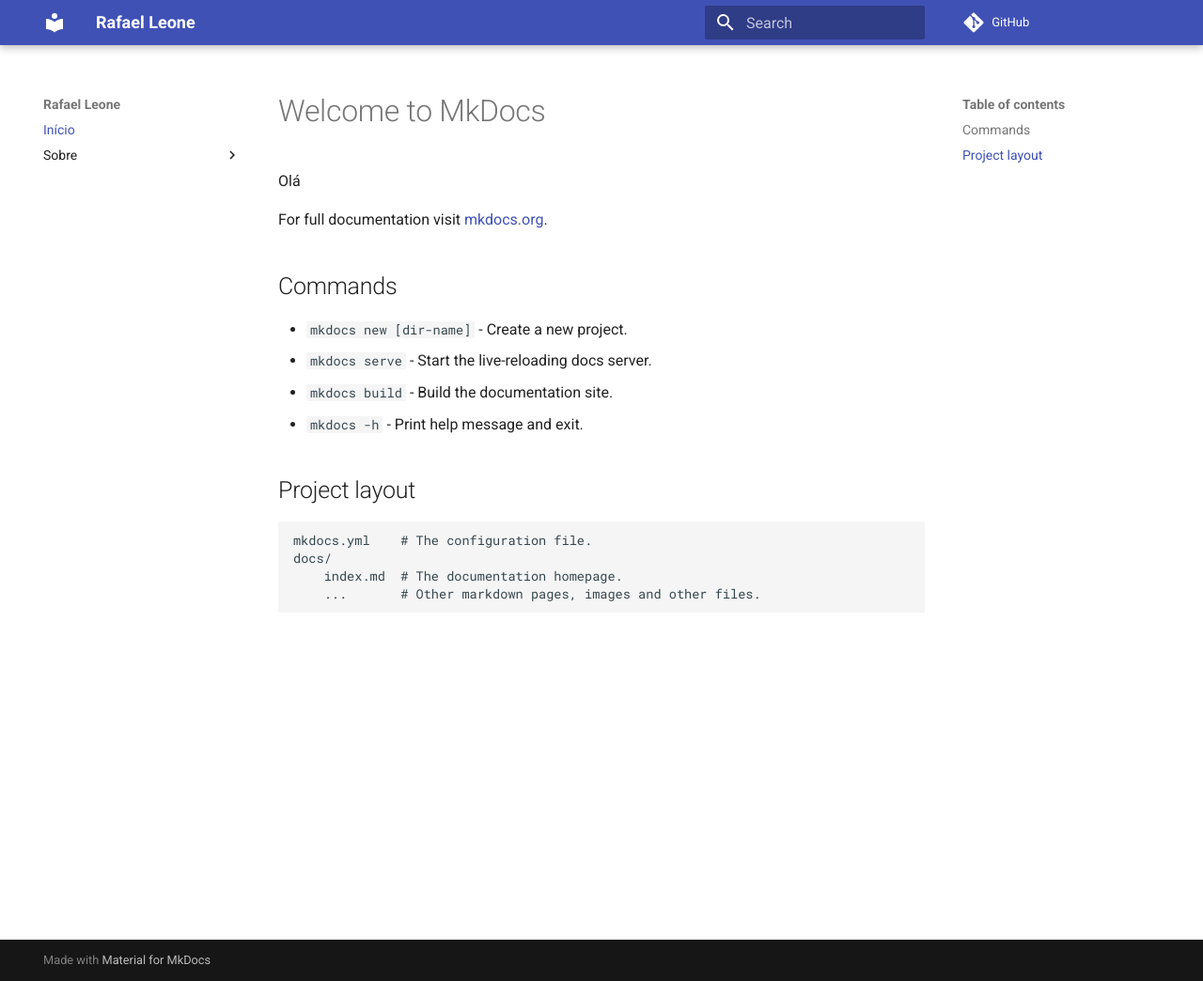
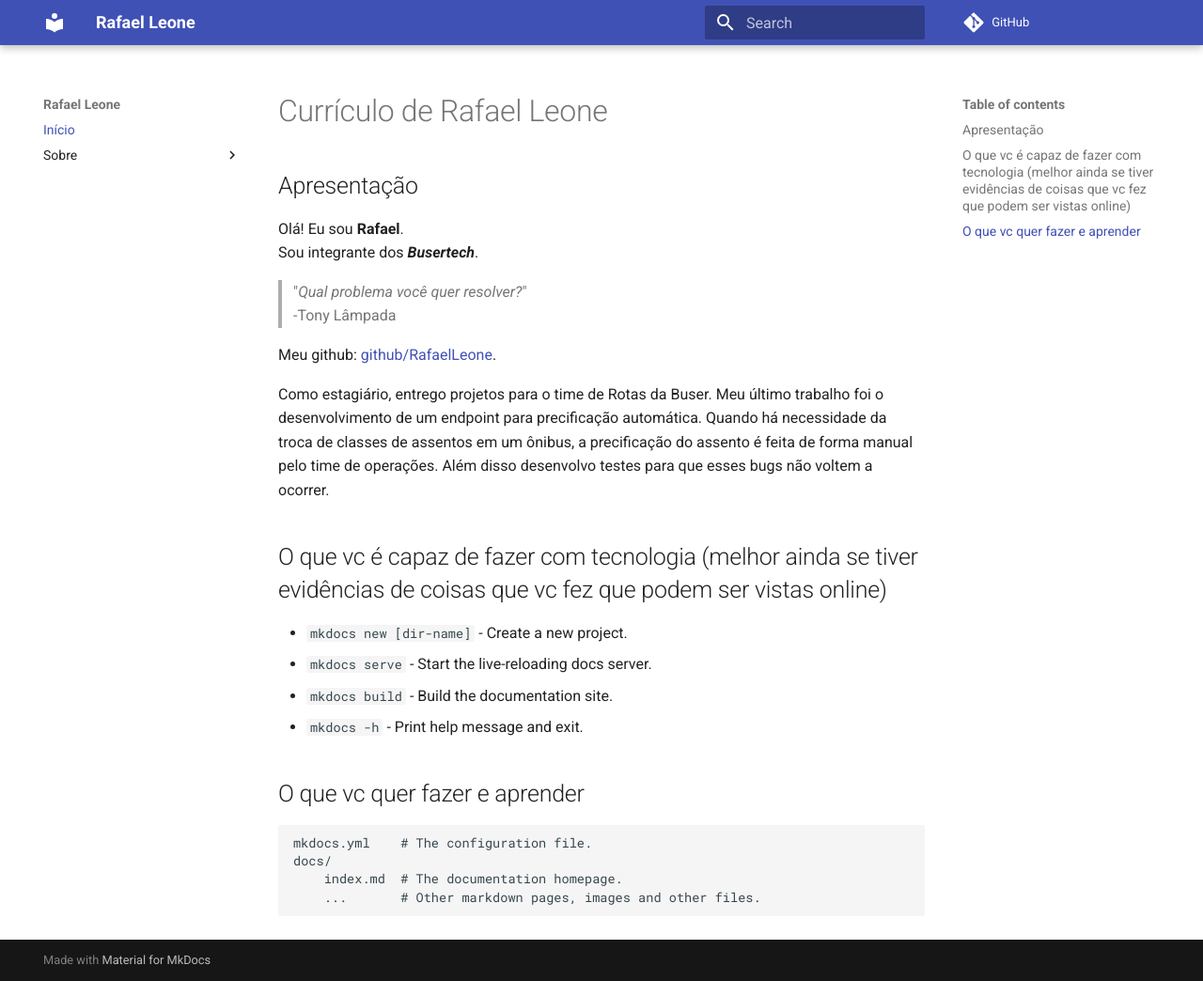
Before and after one commit to RafaelLeone/MkDocs_Curriculum, an MkDocs documentation site: the page built from docs/index.md, in a window 1280 px wide and 1044 px high. Shown: the whole window at 94% size. Built offline with MkDocs 1.6.1 and Material for MkDocs 9.7.7, drawn with Linux system fonts in a browser that asks for light colours; comment, search, counter and statistics services are not loaded.

Commit message:
apresentacao

```diff
--- a/docs/index.md
+++ b/docs/index.md
@@ -1,20 +1,27 @@
----
-title: Currículo Rafael Leone
----
+# Currículo de Rafael Leone
 
-# Welcome to MkDocs
-Olá
+## Apresentação
 
-For full documentation visit [mkdocs.org](https://www.mkdocs.org).
+Olá!
+Eu sou **Rafael**.<br>
+Sou integrante dos ***Busertech***.
+> "*Qual problema você quer resolver?*"<br>
+> -Tony Lâmpada
 
-## Commands
+Meu github: [github/RafaelLeone](https://github.com/RafaelLeone).
+
+Como estagiário, entrego projetos para o time de Rotas da Buser.
+Meu último trabalho foi o desenvolvimento de um endpoint para precificação automática. Quando há necessidade da troca de classes de assentos em um ônibus, a precificação do assento é feita de forma manual pelo time de operações.
+Além disso desenvolvo testes para que esses bugs não voltem a ocorrer.
+
+## O que vc é capaz de fazer com tecnologia (melhor ainda se tiver evidências de coisas que vc fez que podem ser vistas online)
 
 * `mkdocs new [dir-name]` - Create a new project.
 * `mkdocs serve` - Start the live-reloading docs server.
 * `mkdocs build` - Build the documentation site.
 * `mkdocs -h` - Print help message and exit.
 
-## Project layout
+## O que vc quer fazer e aprender
 
     mkdocs.yml    # The configuration file.
     docs/
```
